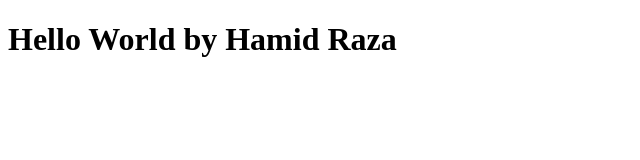
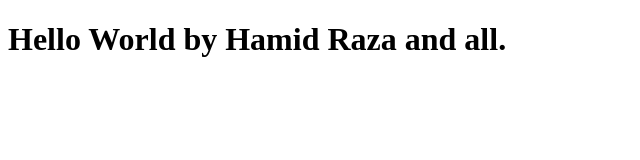
Before and after one commit to hamidrazabutt/Bootcamp2020-Class1, a plain HTML site: page index.html in a window 1280 px wide. Shown: the whole page, without its empty margins (0-640 px from the left). Drawn offline with Linux system fonts and the light colour scheme.

Commit message:
Updated index.html

```diff
--- a/index.html
+++ b/index.html
@@ -6,6 +6,6 @@
     <title>Document</title>
 </head>
 <body>
-    <h1>Hello World by Hamid Raza</h1>
+    <h1>Hello World by Hamid Raza and all.</h1>
 </body>
 </html>
```
